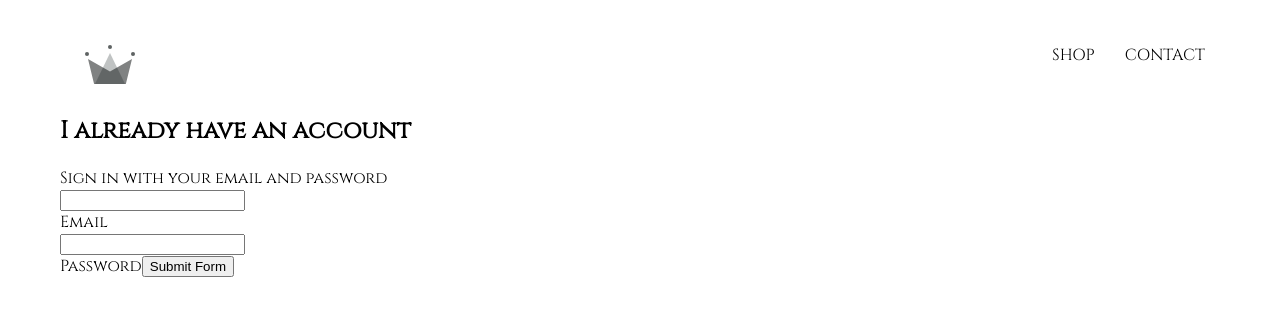
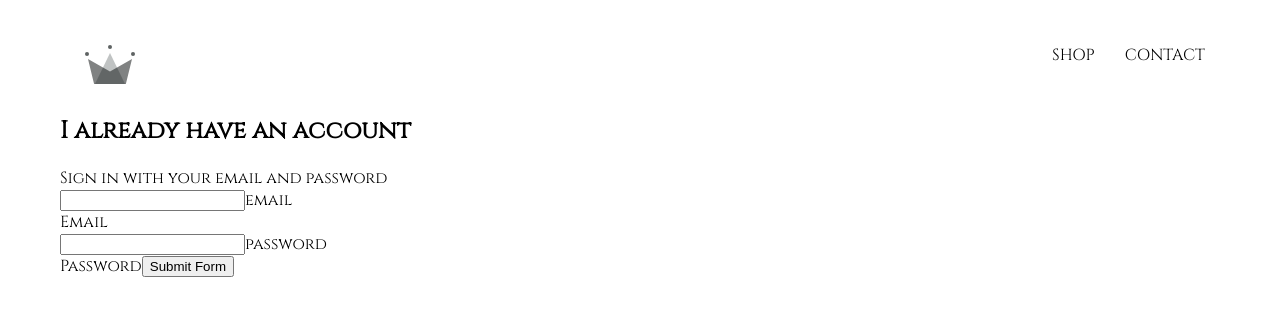
Before and after one commit to josephkem/Commerce-Clothing, a React (Create React App) app: page /signin in a window 1280 px wide. Shown: the top 316 px of the page. Built offline with nearby package versions, Linux system fonts and the light colour scheme.

Commit message:
Added label for forms

```diff
--- a/src/components/sign-in/SignIn.js
+++ b/src/components/sign-in/SignIn.js
@@ -34,6 +34,7 @@ class SignIn extends React.Component {
           <FormInput
             name="email"
             type="email"
+            label="email"
             value={this.state.email}
             handleChange={this.handleChange}
             required
@@ -42,6 +43,7 @@ class SignIn extends React.Component {
           <FormInput
             name="password"
             type="password"
+            label="password"
             value={this.state.password}
             handleChange={this.handleChange}
             required
```
